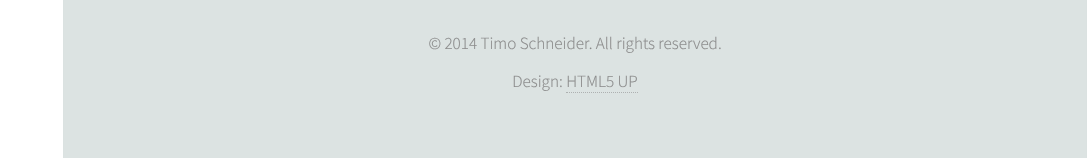
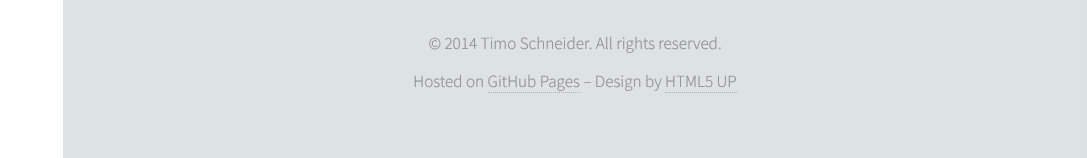
Before and after one commit to tschneid/tschneid.github.io, a plain HTML site: page index.html in a window 1280 px wide. Shown: the part 2853-3011 px from the top of the page, without its empty margins (193-1280 px from the left). Drawn offline with Linux system fonts and the light colour scheme.

Commit message:
added credits for github pages

```diff
--- a/index.html
+++ b/index.html
@@ -400,7 +400,7 @@
 					<div class="copyright">
 						<p>&copy; 2014 Timo Schneider. All rights reserved.</p>
 						<ul class="menu">
-							<li>Design: <a href="http://html5up.net">HTML5 UP</a></li>
+							<li>Hosted on <a href="https://pages.github.com/">GitHub Pages</a> &ndash; Design by <a href="http://html5up.net">HTML5 UP</a></li>
 						</ul>
 					</div>
 
```
